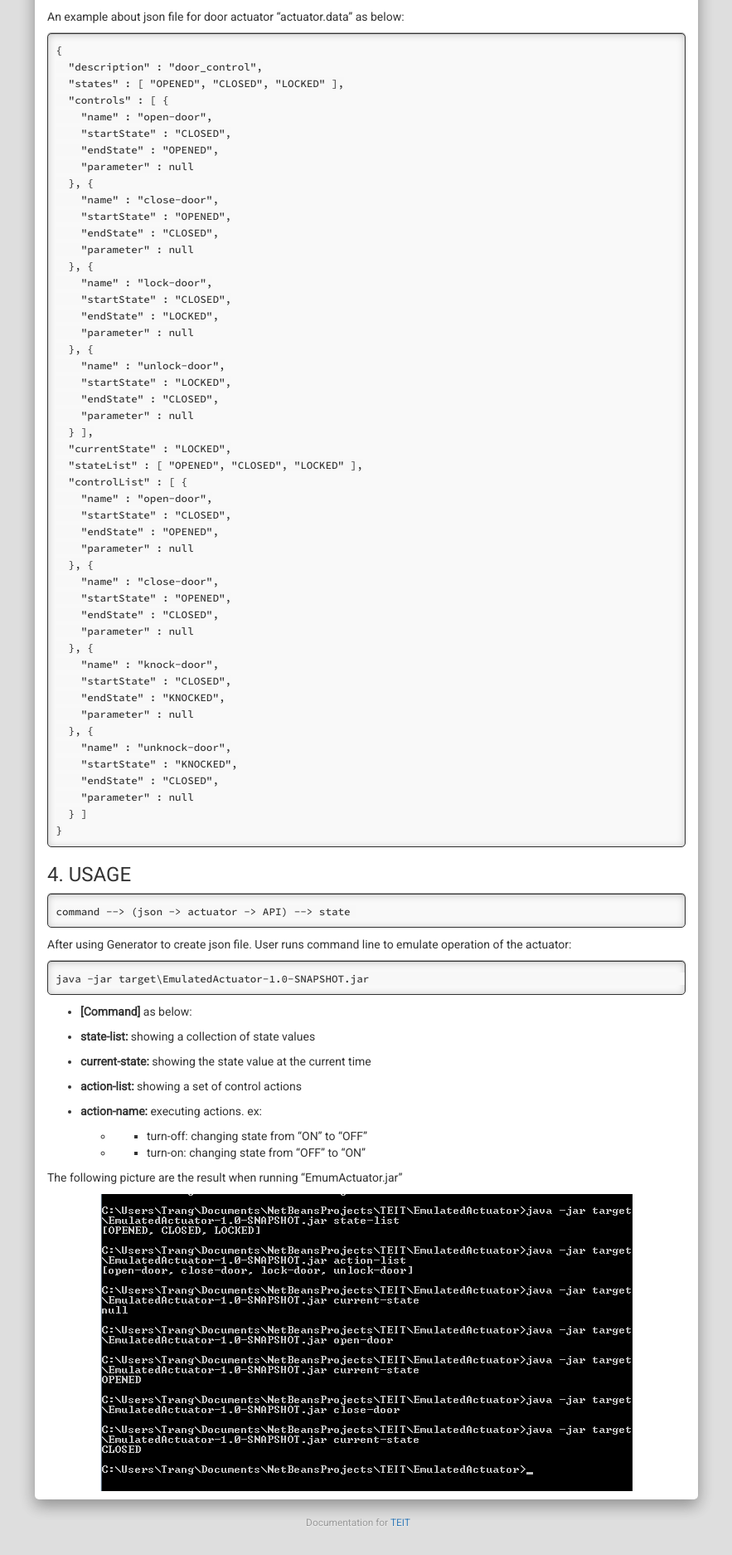
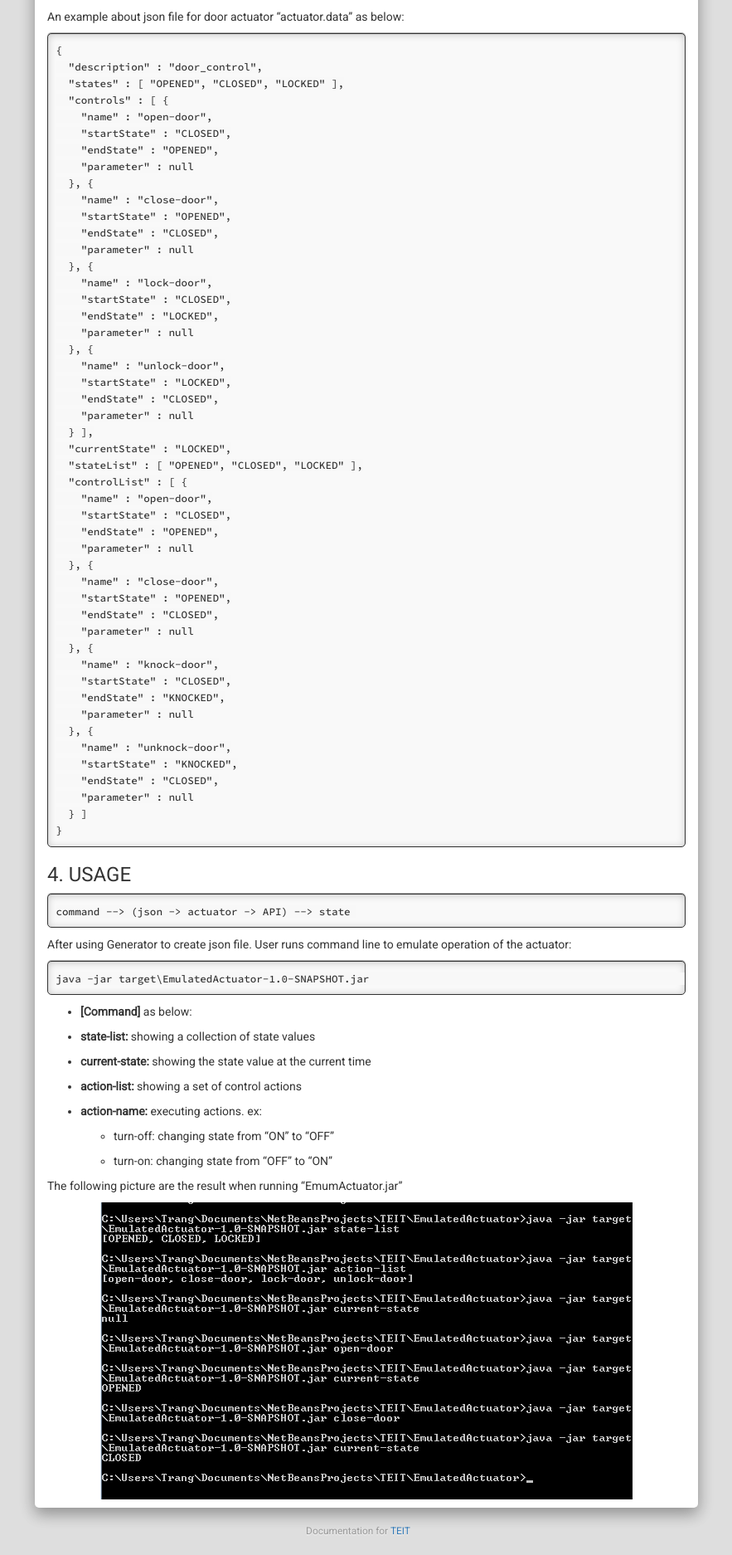
Before and after one commit to EllaPham/TEIT, a Jekyll site: the page built from _posts/2016-06-27-emulated-actuator.md, in a window 1280 px wide. Shown: the part 2565-4439 px from the top of the page at 83% size, without its empty margins (208-1091 px from the left). Built offline with Jekyll 4.4.1, drawn with Linux system fonts in a browser that asks for light colours.

Commit message:
Update doc

```diff
--- a/_posts/2016-06-27-emulated-actuator.md
+++ b/_posts/2016-06-27-emulated-actuator.md
@@ -180,9 +180,9 @@
 
  * **action-name:** executing actions. ex:
 
-   * * turn-off: changing state from “ON” to “OFF”
+    * turn-off: changing state from “ON” to “OFF”
 
-   * * turn-on: changing state from “OFF” to “ON”
+    * turn-on: changing state from “OFF” to “ON”
 
 The following picture are the result when running “EmumActuator.jar”
 
```
